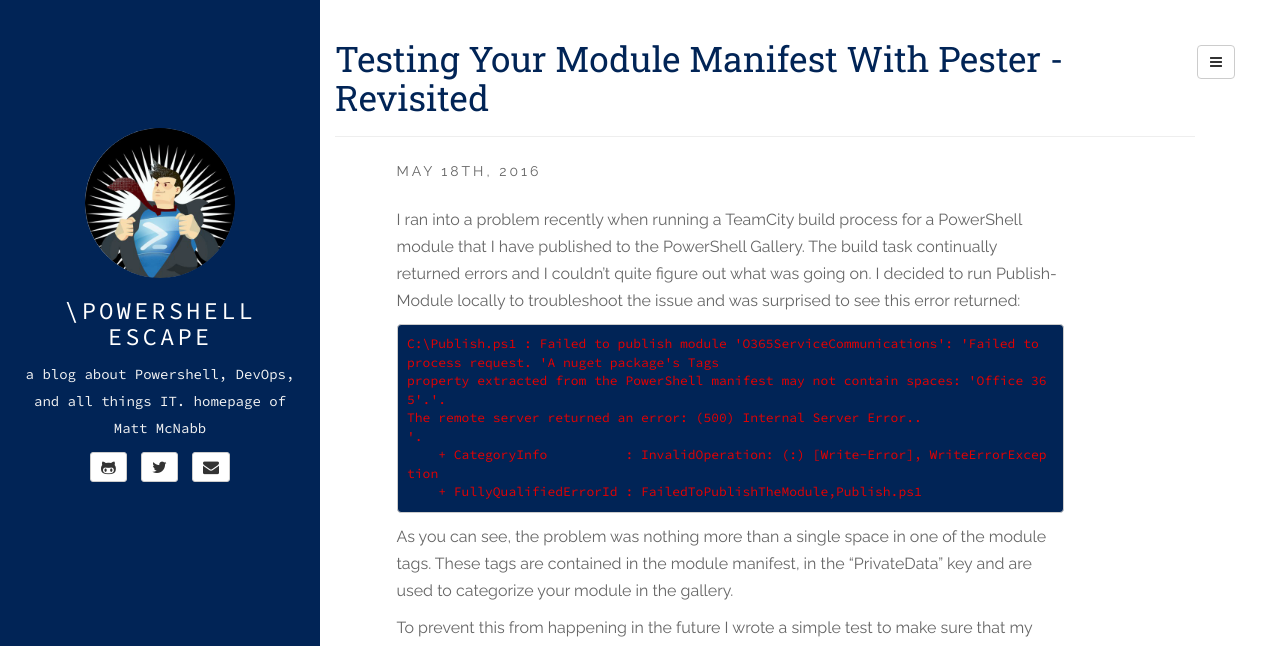
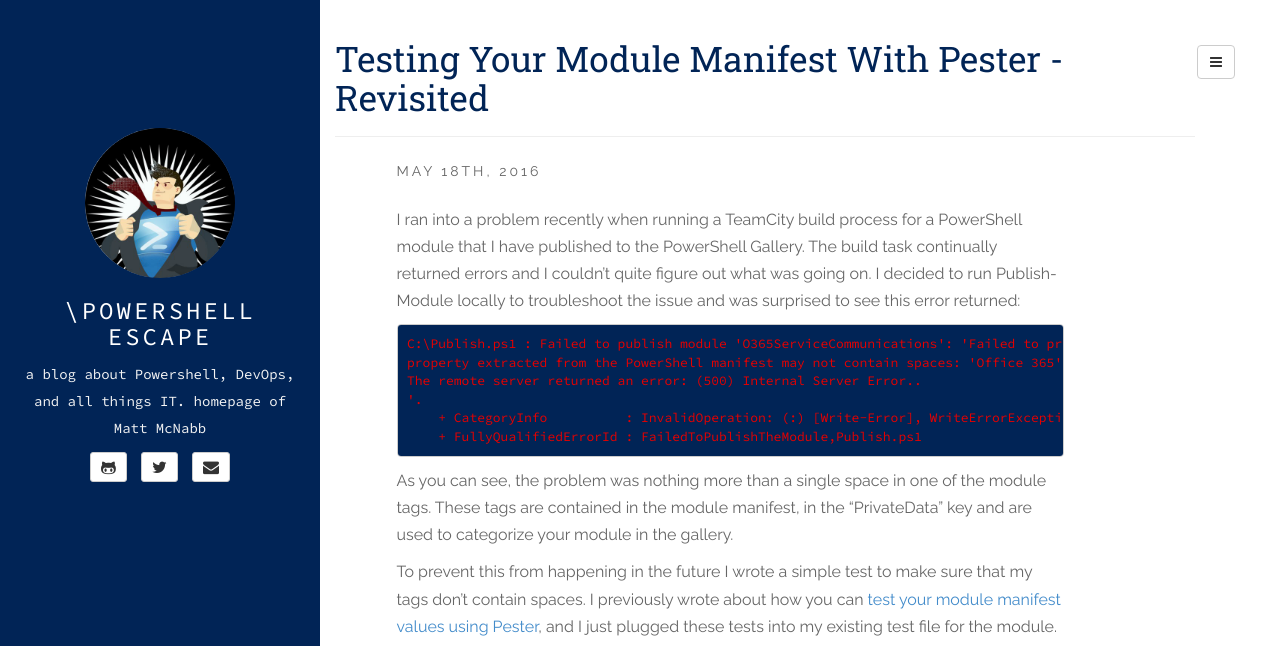
Before and after one commit to mattmcnabb/mattmcnabb.github.io, a Jekyll site: the page built from _posts/2016-05-18-Pester-For-PowerShell-Gallery.md, in a window 1280 px wide and 1400 px high. Shown: the top 646 px of the window. Built offline with Jekyll 4.4.1, drawn with Linux system fonts in a browser that asks for light colours; comment, search, counter and statistics services are not loaded.

Commit message:
Update styling

```diff
--- a/assets/resources/syntax/syntax.css
+++ b/assets/resources/syntax/syntax.css
@@ -5,10 +5,11 @@ pre.highlight,
     color: #f5f5f5;
     font-family: "Source Code Pro","Consolas","Menlo","Monaco","Bitstream Vera Sans Mono","monospace";
     overflow-x: auto;
-    white-space: pre;
+
 }
 
-/* console highlight */
+pre code {white-space: pre;}
+
 .language-posh pre.highlight, .language-posh .highlight pre,
 .language-console pre.highlight, .language-console .highlight pre
 {
```
